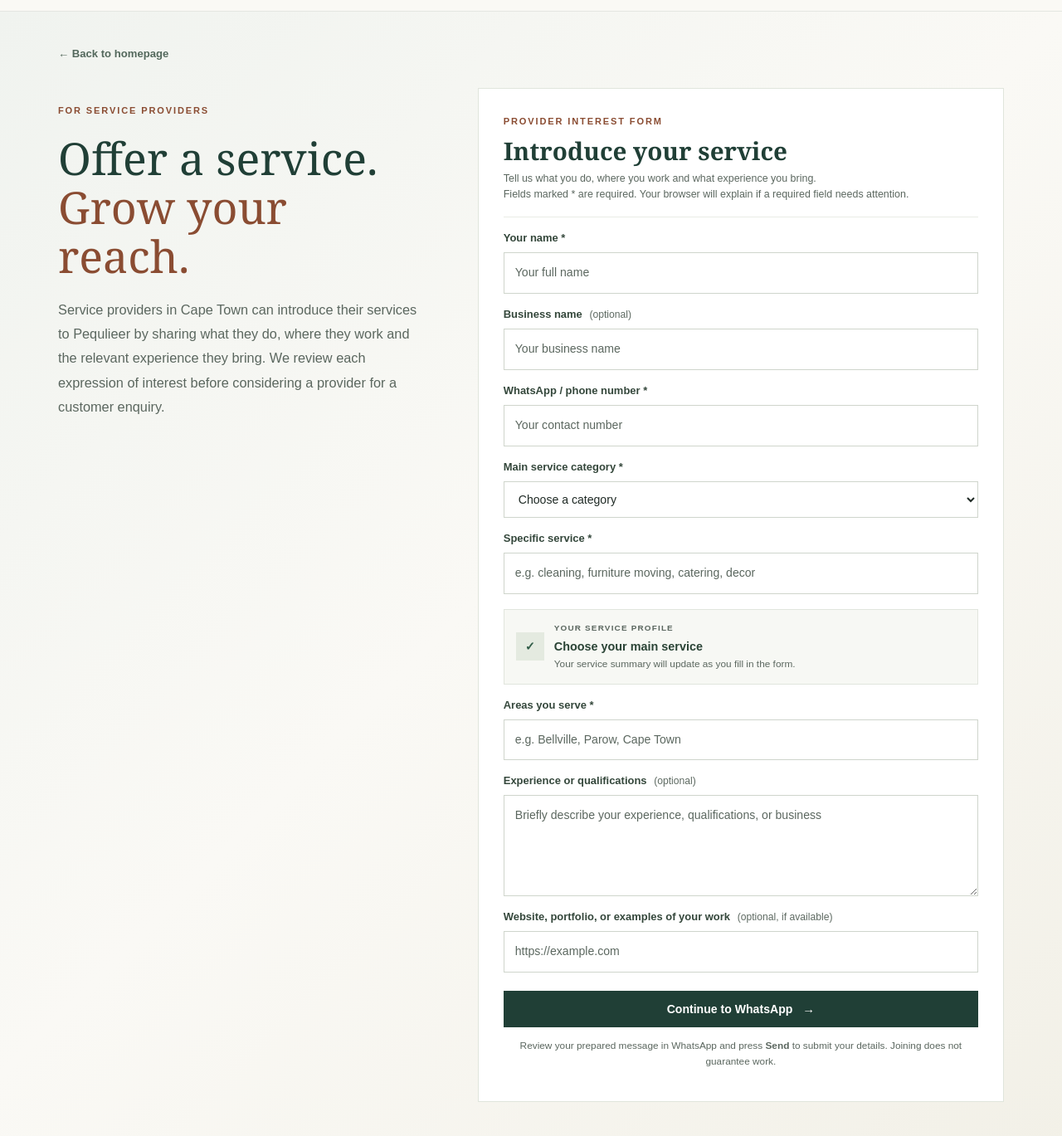
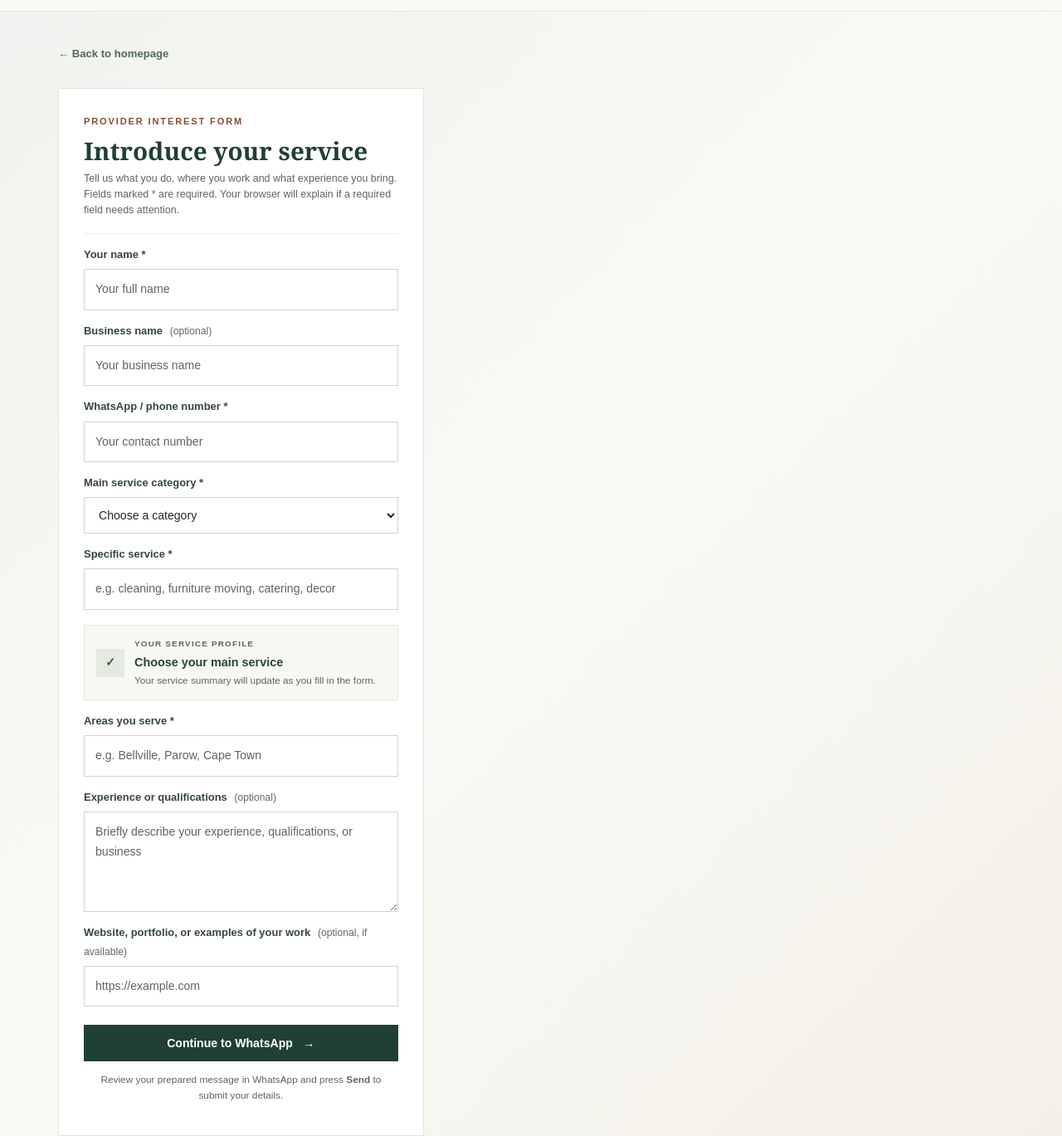
Before and after one commit to Meeieks/pequlieer, a plain HTML site: page join.html in a window 1280 px wide. Shown: the part 63-1432 px from the top of the page at 83% size. Drawn offline with Linux system fonts and the light colour scheme.

Commit message:
Remove provider intro and disclaimer

```diff
--- a/join.html
+++ b/join.html
@@ -28,12 +28,6 @@
   <div class="standalone-container">
     <a class="standalone-back" href="index.html">← Back to homepage</a>
     <div class="standalone-layout">
-      <div class="standalone-copy">
-        <p class="eyebrow">FOR SERVICE PROVIDERS</p>
-        <h1>Offer a service.<br><span>Grow your reach.</span></h1>
-        <p class="standalone-lead">Service providers in Cape Town can introduce their services to Pequlieer by sharing what they do, where they work and the relevant experience they bring. We review each expression of interest before considering a provider for a customer enquiry.</p>
-
-      </div>
       <form class="standalone-form" id="provider-registration-form" aria-labelledby="provider-form-title" aria-describedby="provider-required-note">
         <div class="standalone-form-heading"><p class="eyebrow">PROVIDER INTEREST FORM</p><h2 id="provider-form-title">Introduce your service</h2><p>Tell us what you do, where you work and what experience you bring.</p><p class="form-required-note" id="provider-required-note">Fields marked * are required. Your browser will explain if a required field needs attention.</p></div>
         <label for="provider-name">Your name *</label>
@@ -71,7 +65,7 @@
         <label for="provider-proof">Website, portfolio, or examples of your work <span>(optional, if available)</span></label>
         <input id="provider-proof" name="Website or examples of work" type="url" inputmode="url" placeholder="https://example.com">
         <button class="button primary full" type="submit">Continue to WhatsApp <span>→</span></button>
-        <p class="form-note">Review your prepared message in WhatsApp and press <strong>Send</strong> to submit your details. Joining does not guarantee work.</p>
+        <p class="form-note">Review your prepared message in WhatsApp and press <strong>Send</strong> to submit your details.</p>
         <p id="provider-form-status" class="standalone-status" aria-live="polite" aria-atomic="true"></p>
         <a id="provider-whatsapp-fallback" class="standalone-status whatsapp-fallback-link" href="#" target="_blank" rel="noopener noreferrer" hidden>Open your prepared WhatsApp message</a>
       </form>
```
